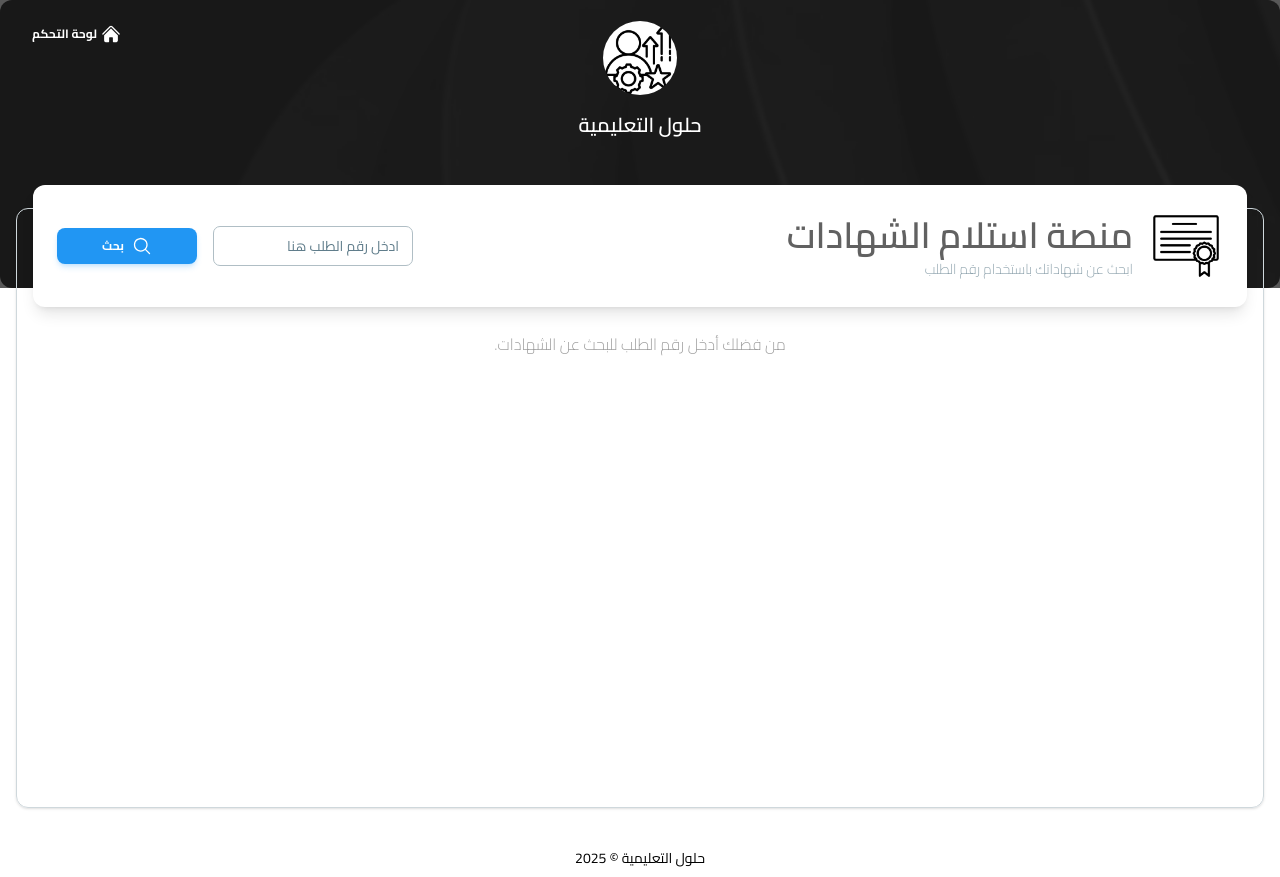
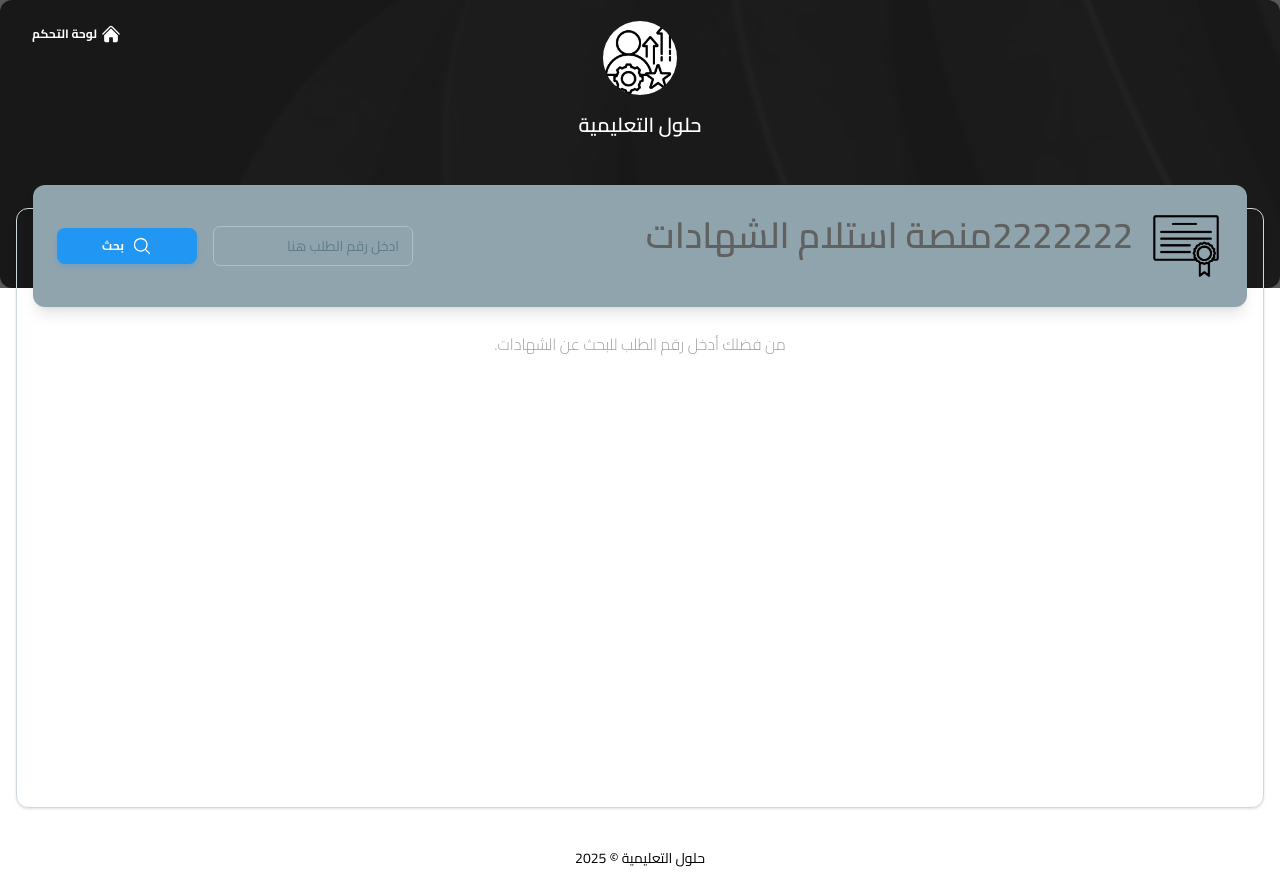
Before and after one commit to MahmoudKamal01/nti_final_project_ci_cd, a React (Vite) app in the folder frontend/: page / in a window 1280 px wide. Built offline with nearby package versions, Linux system fonts and the light colour scheme.

Commit message:
modified title and bg

```diff
--- a/frontend/src/pages/StudentInterface.jsx
+++ b/frontend/src/pages/StudentInterface.jsx
@@ -88,13 +88,13 @@ export default function StudentsInterface() {
 
       {/* Search Interface */}
       <Card className="mx-4 -mt-20 mb-8 border border-blue-gray-100 shadow min-h-[600px] bg-sky-500">
-        <CardHeader className="p-6 text-right">
+        <CardHeader className="p-6 text-right bg-blue-gray-300">
           <div className="flex flex-col md:flex-row md:items-center md:justify-between gap-4">
             <div className="flex items-center gap-4 flex-1">
               <Avatar src="/img/certificate.png" size="xl" variant="rounded" />
               <div>
                 <Typography variant="h2" className="font-arabic">
-                  منصة استلام الشهادات
+                  2222222منصة استلام الشهادات
                 </Typography>
                 <Typography
                   variant="small"
```
